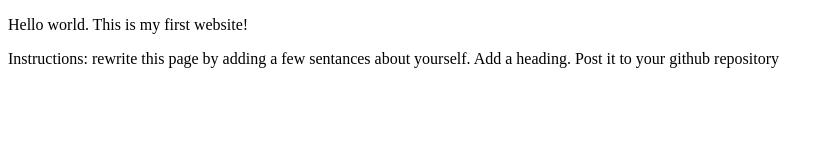
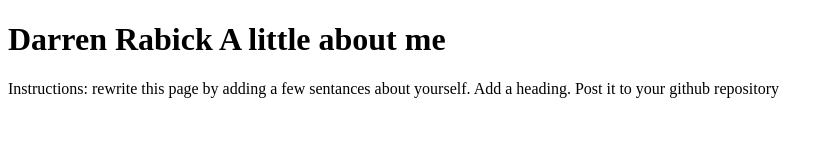
Before and after one commit to drabick/REPO-ITMD361-Lab1, a plain HTML site: page index.html in a window 1280 px wide. Shown: the whole page, without its empty margins (0-833 px from the left). Drawn offline with Linux system fonts and the light colour scheme.

Commit message:
Lab1 Update Header
Added header to Lab1 and tested.  Tested coded using Markup validatyion service.

```diff
--- a/index.html
+++ b/index.html
@@ -5,7 +5,9 @@
 	<title>ITMD-361 Darren Rabick LAB1</title>
 </head>
 <body>
-  <p>Hello world. This is my first website!<p>
+  <h1>
+	Darren Rabick A little about me
+  </h1>
   <p>Instructions: rewrite this page by adding a few sentances about yourself. Add a heading. Post it to your github repository<p>
 </body>
 </html>
```
